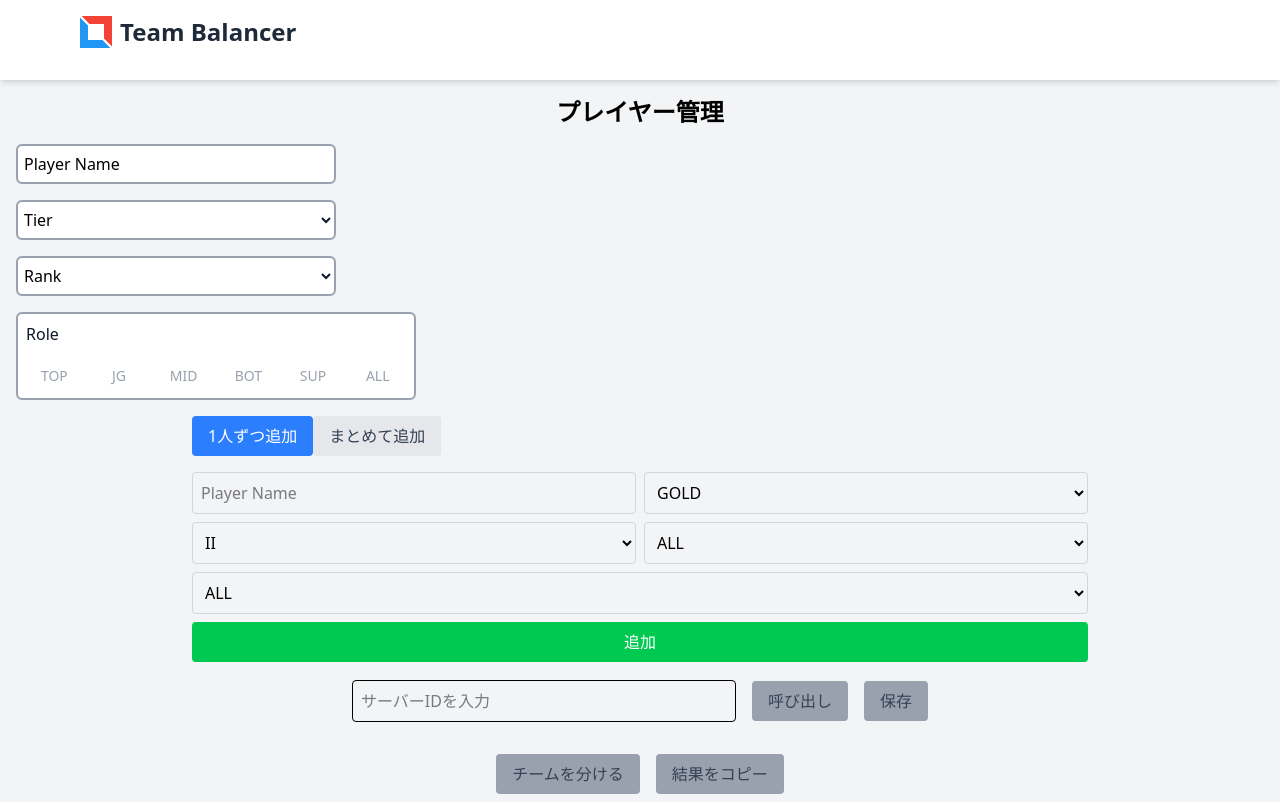
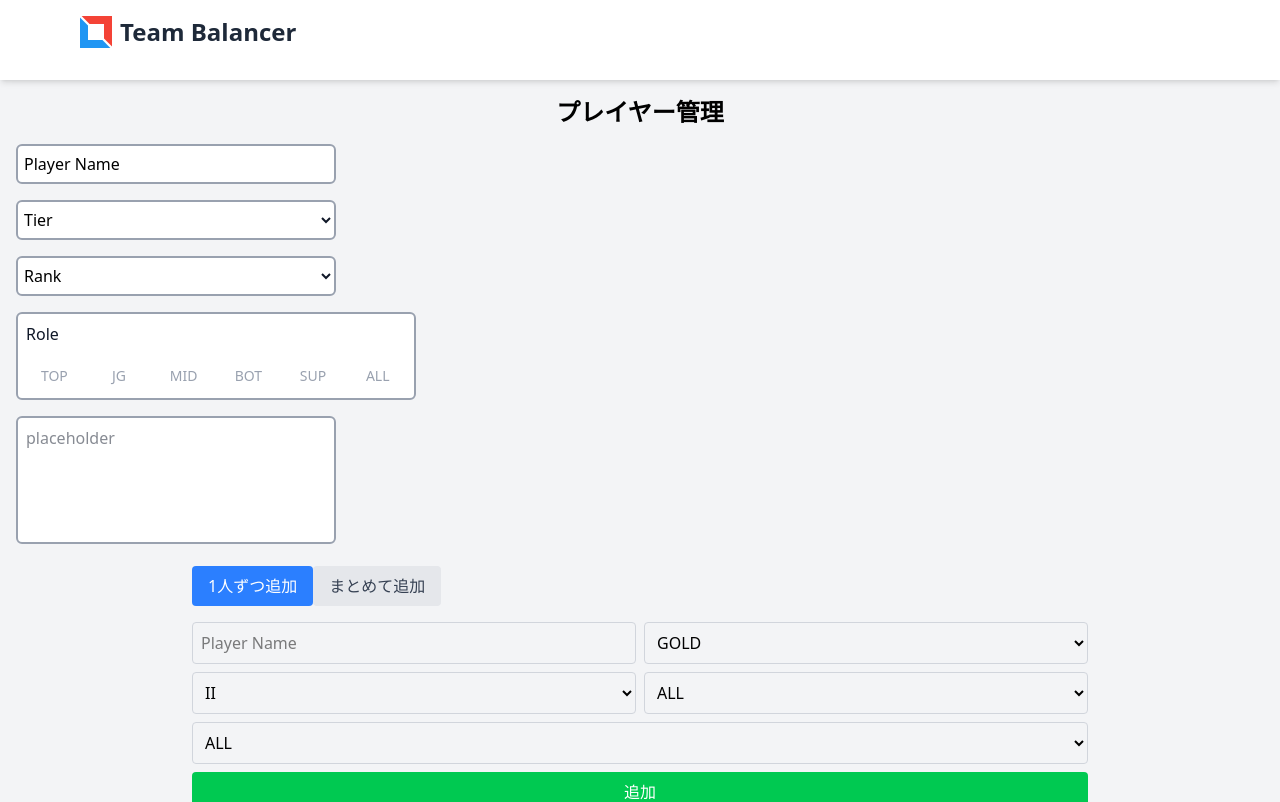
Before and after one commit to karasu354/team-balancer, a Next.js app: page / in a window 1280 px wide. Shown: the top 802 px of the page. Built offline with nearby package versions, Linux system fonts and the light colour scheme.

Commit message:
feature: textare component

```diff
--- a/components/Input/CheckBox.tsx
+++ b/components/Input/CheckBox.tsx
@@ -15,10 +15,8 @@ interface Props {
 const CheckBox: React.FC<Props> = ({ values, setValues, label, options }) => {
   const handleCheck = (optionValue: string) => {
     if (values.includes(optionValue)) {
-      // 選択済みの場合は削除
       setValues(values.filter((value) => value !== optionValue))
     } else {
-      // 未選択の場合は追加
       setValues([...values, optionValue])
     }
   }
--- /dev/null
+++ b/components/Input/Textarea.tsx
@@ -0,0 +1,24 @@
+import React, { useState } from 'react'
+
+interface Props {
+  value: string
+  setValue: (value: string) => void
+  placeholder?: string
+}
+
+const Textarea: React.FC<Props> = ({ value, setValue, placeholder }) => {
+  return (
+    <div className="w-full">
+      <textarea
+        id="textarea-field"
+        value={value}
+        placeholder={placeholder || ''}
+        onChange={(e) => setValue(e.target.value)}
+        className="h-32 w-80 resize-none rounded-md border-2 border-gray-400 bg-white p-2 text-gray-900 outline-none focus:border-blue-500"
+        required
+      />
+    </div>
+  )
+}
+
+export default Textarea
--- a/pages/index.tsx
+++ b/pages/index.tsx
@@ -4,6 +4,7 @@ import DividedTeamTable from '../components/DividedTeamTable'
 import CheckBox from '../components/Input/CheckBox'
 import Dropdown from '../components/Input/Dropdown'
 import InputText from '../components/Input/InputText'
+import Textarea from '../components/Input/Textarea'
 import PlayerInputForm from '../components/PlayerInputForm'
 import PlayersTable from '../components/PlayersTable'
 import ServerIdForm from '../components/ServerIdForm'
@@ -86,6 +87,7 @@ const Home = () => {
         values={values}
         setValues={setValues}
       />
+      <Textarea value={value} setValue={setValue} placeholder="placeholder" />
 
       <PlayerInputForm
         teamBalancer={teamBalancer}
```
Also changed, not shown: 1 other file (tests, documents, lock files or other folders).
